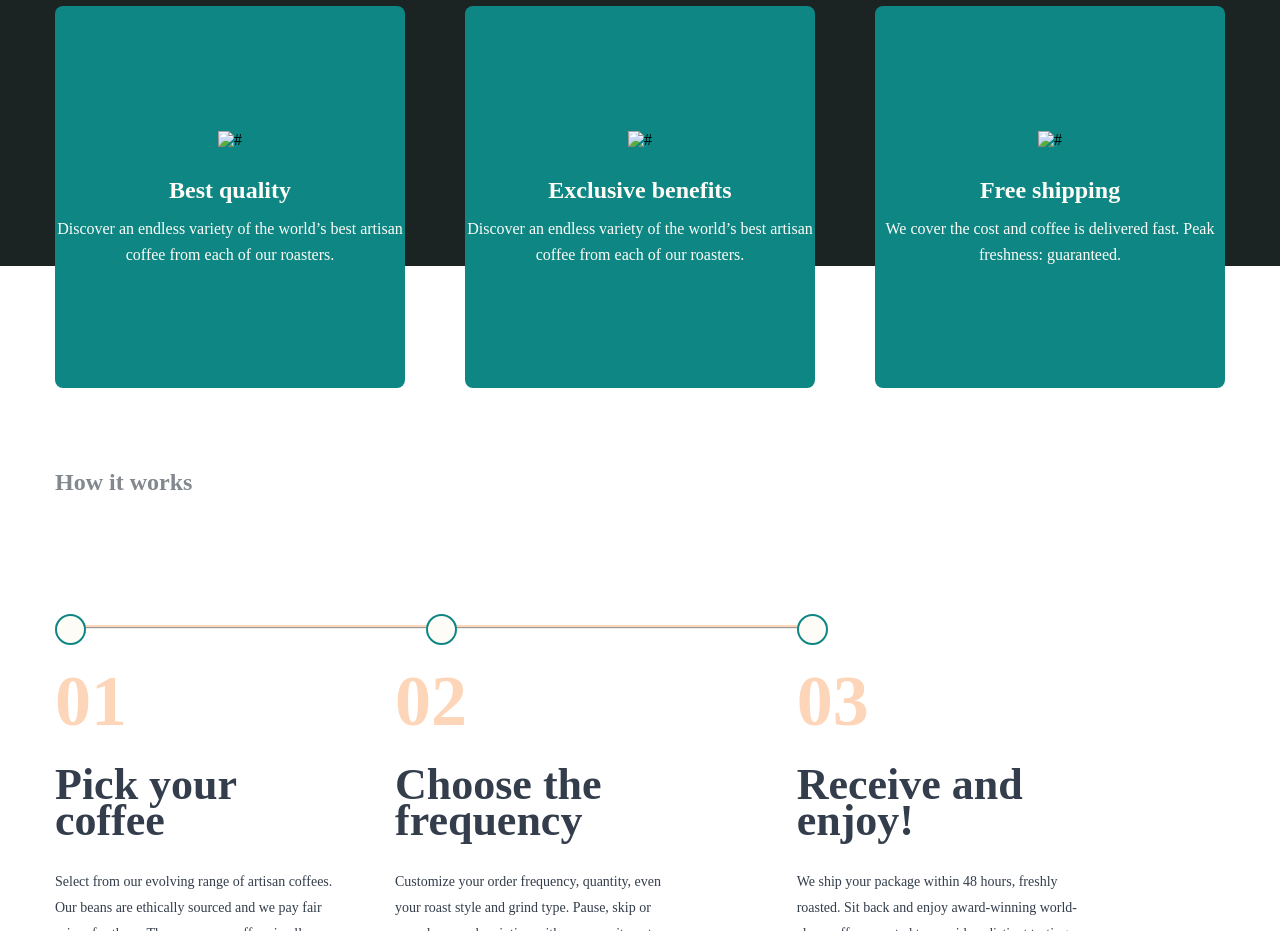
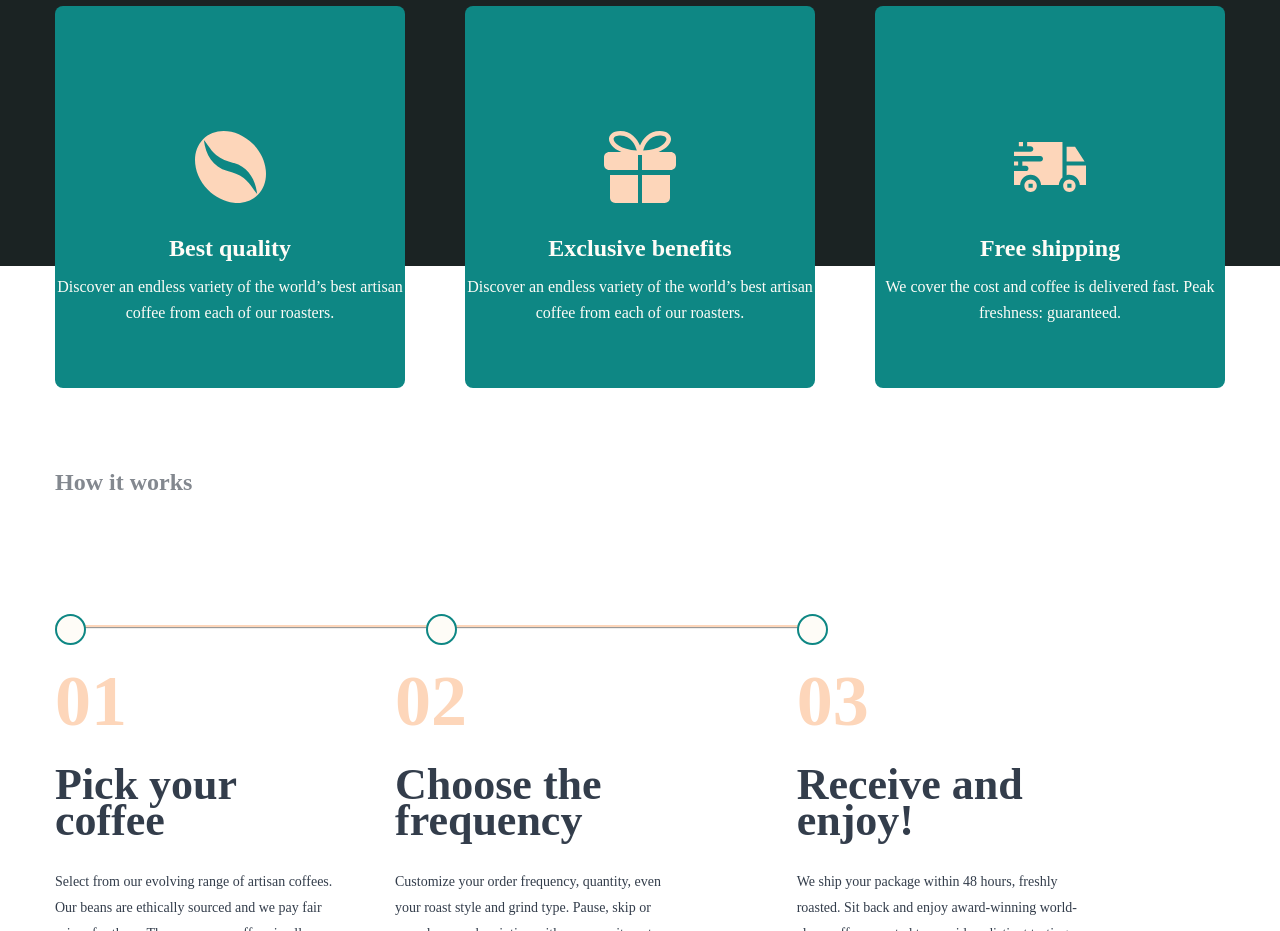
Before and after one commit to dr-azizbek/coffee-figma, a plain HTML site: page index.html in a window 1280 px wide. Shown: the part 1780-2711 px from the top of the page. Drawn offline with Linux system fonts and the light colour scheme.

Commit message:
car height

```diff
--- a/index.html
+++ b/index.html
@@ -99,7 +99,7 @@
                 <div class="about">
                     <div class="best__quality">
                         <div class="best__img">
-                            <img src="./img/coffee-bean.jpg" alt="#">
+                            <img src="./img/cofe.svg" alt="#">
                         </div>
                         <div class="best__text">
                             <span class="best__span">Best quality</span>
@@ -109,7 +109,7 @@
 
                      <div class="best__quality">
                         <div class="best__img">
-                            <img src="./img/Combined Shape.jpg" alt="#">
+                            <img src="./img/priz.svg" alt="#">
                         </div>
                         <div class="best__text">
                             <span class="best__span">Exclusive benefits</span>
@@ -119,7 +119,7 @@
 
                      <div class="best__quality">
                         <div class="best__img">
-                            <img src="./img/Combined Shape (1).jpg" alt="#">
+                            <img src="./img/car.svg" width="72px" height="72px" alt="#">
                         </div>
                         <div class="best__text">
                             <span class="best__span">Free shipping</span>
```
